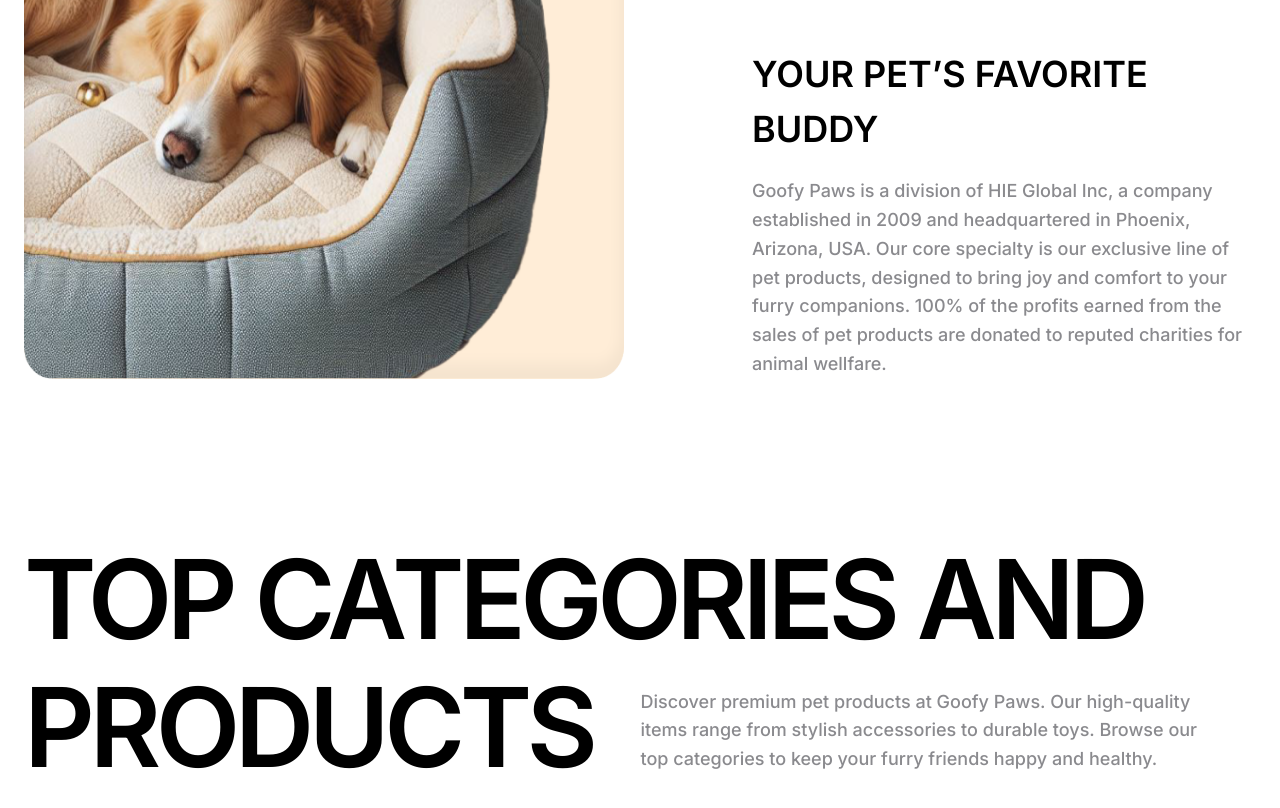
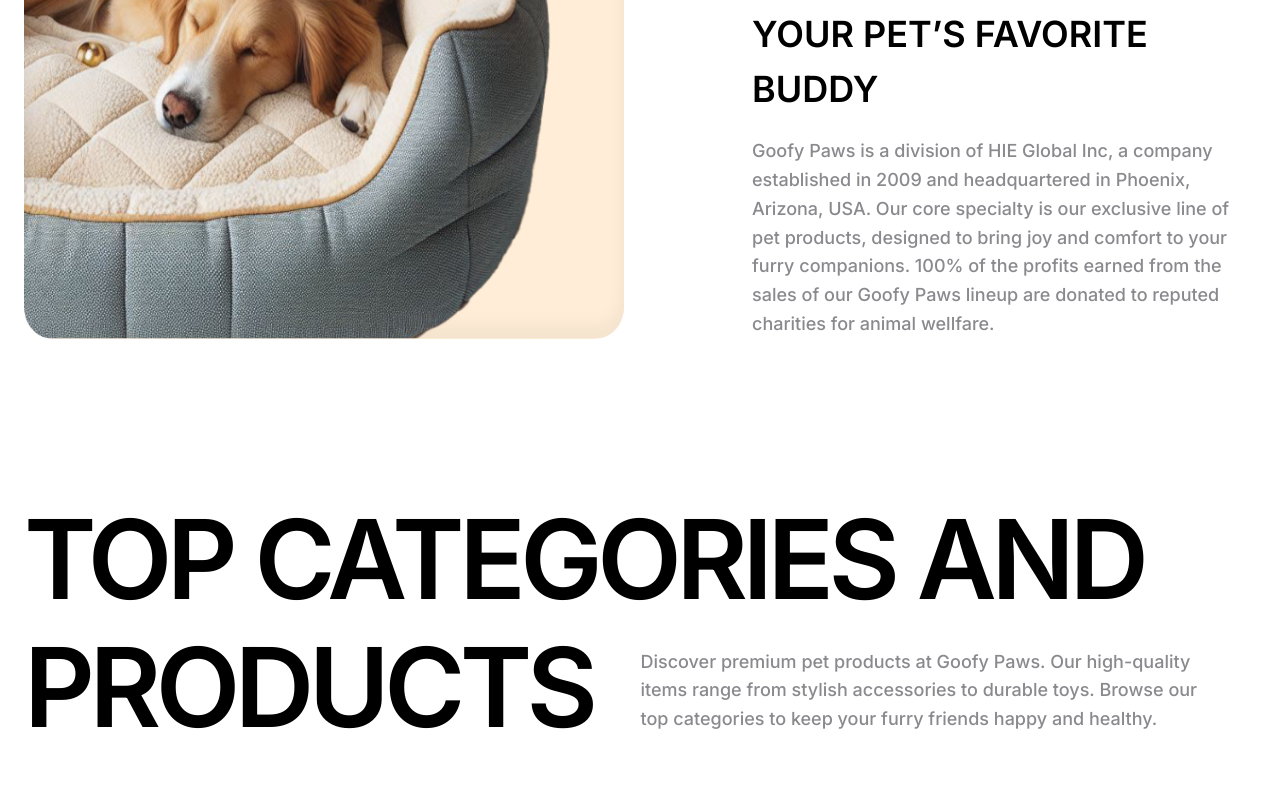
Before and after one commit to HIEGlobal/goofypaws, a Next.js app: page / in a window 1280 px wide. Shown: the part 1980-2788 px from the top of the page. Built offline with nearby package versions, Linux system fonts and the light colour scheme.

Commit message:
address and about

```diff
--- a/src/components/about/index.js
+++ b/src/components/about/index.js
@@ -35,7 +35,7 @@
                 a company established in 2009 and headquartered in Phoenix, Arizona, USA.
                 Our core specialty is our exclusive line of pet products, designed to bring joy
                 and comfort to your furry companions. 100% of the profits earned from the sales
-                of pet products are donated to reputed charities for animal wellfare.
+                of our Goofy Paws lineup are donated to reputed charities for animal wellfare.
               </h2>
               {/* <div className="flex items-center gap-6 lg:mt-5 lg:mb-0 my-5 lg:justify-normal justify-center">
                 {/* <Button text="Explore Catalog" padding="px-4 py-2" />
--- a/src/components/contact/index.js
+++ b/src/components/contact/index.js
@@ -15,7 +15,7 @@
   },
   {
     icon: location,
-    text: "2942 N. 24th Street, Suite 114, Phoenix, AZ 85016, USA",
+    text: "Shop No. 103, 75-76, Manisha Building, Nehru Place, New Delhi-19",
   },
   {
     icon: phone,
--- a/src/components/navBar/index.js
+++ b/src/components/navBar/index.js
@@ -10,7 +10,7 @@
   };
 
   return (
-    <header className="lg:my-[60px] my-[10px]">
+    <header className="lg:my-[40px] my-[10px]">
       <nav
         aria-label="Global"
         className="flex w-full items-center justify-between p-4 bg-[#F7F6F9] rounded-[30px] lg:rounded-[60px]"
```
